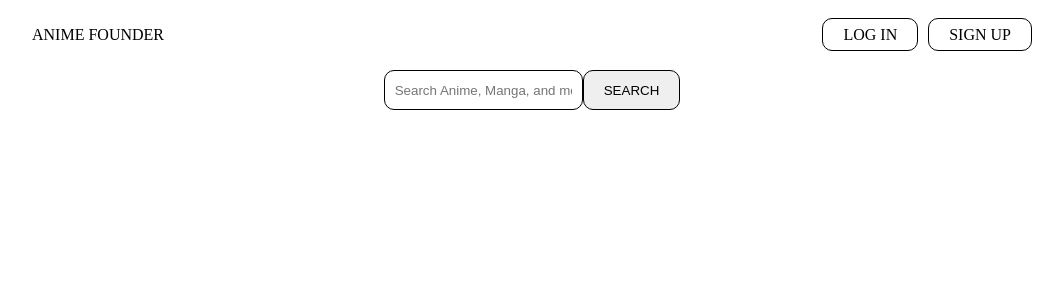
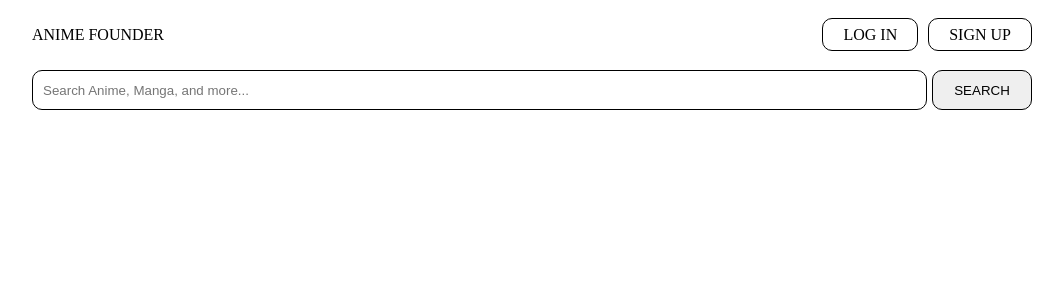
Before and after one commit to Lubov-L/anime-founder, a React (Create React App) app: page / in a window 1280 px wide. Shown: the top 300 px of the page, without its empty margins (108-1171 px from the left). Built offline with nearby package versions, Linux system fonts and the light colour scheme.

Commit message:
правки стилей поиска

```diff
--- a/src/App.css
+++ b/src/App.css
@@ -19,4 +19,6 @@ button {
     padding: 7px 20px;
     border: 1px solid black;
     border-radius: 10px;
+    max-width: 100px;
+    width: 100%;
 }
--- a/src/components/main/main.module.css
+++ b/src/components/main/main.module.css
@@ -1,5 +1,10 @@
 .main, .search_block {
     display: flex;
+}
+
+.search, .search_block {
+    width: 100%;
+
 }
 
 .main {
@@ -8,8 +13,6 @@
 }
 
 .search {
-    max-width: 500px;
-    width: 100%;
     height: 40px;
     border-radius: 10px;
     border: 1px solid black;
@@ -19,3 +22,7 @@
 .search_block {
     justify-content: space-between;
 }
+
+.search_block > button {
+    margin-left: 5px;
+}
```
